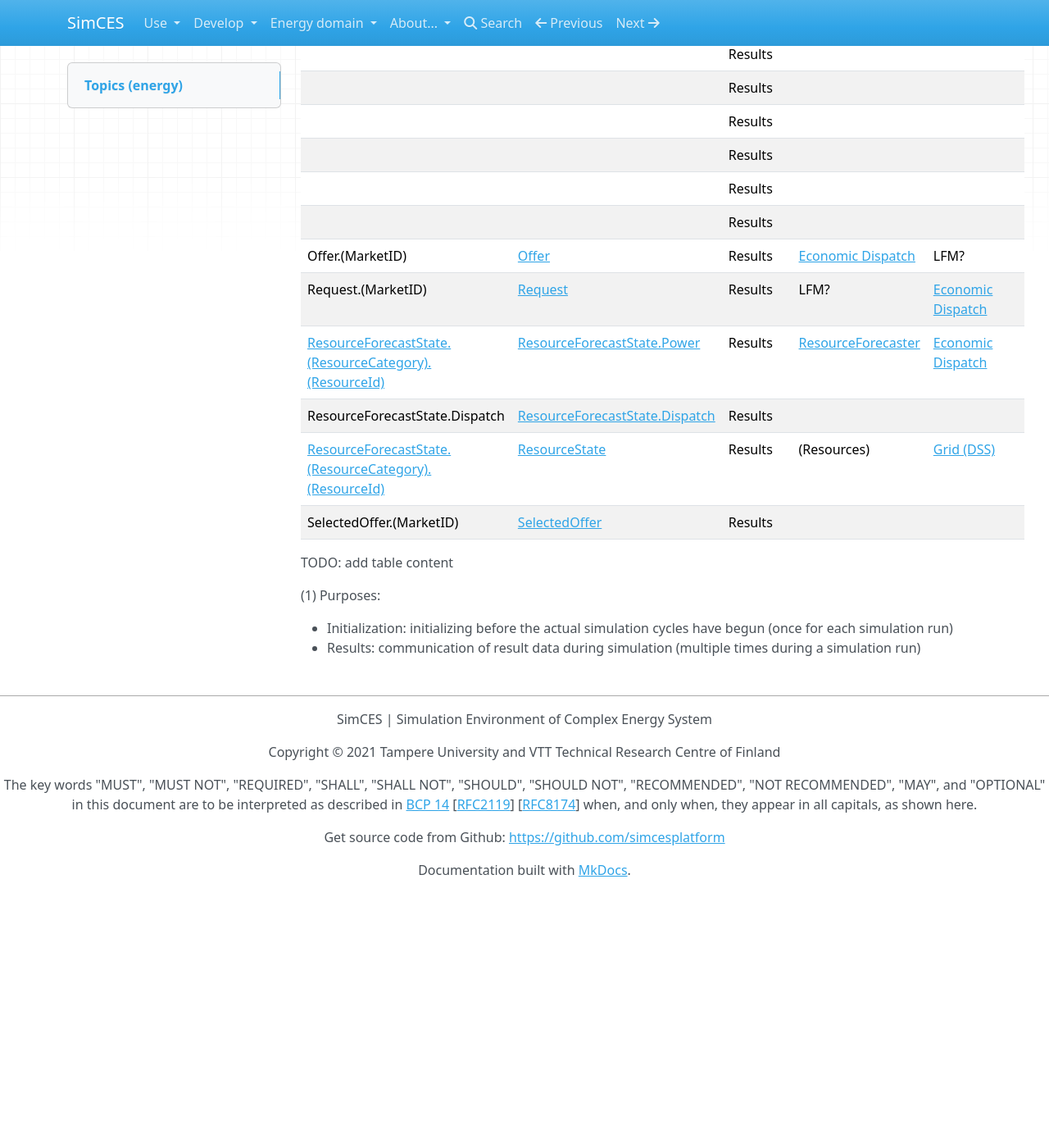
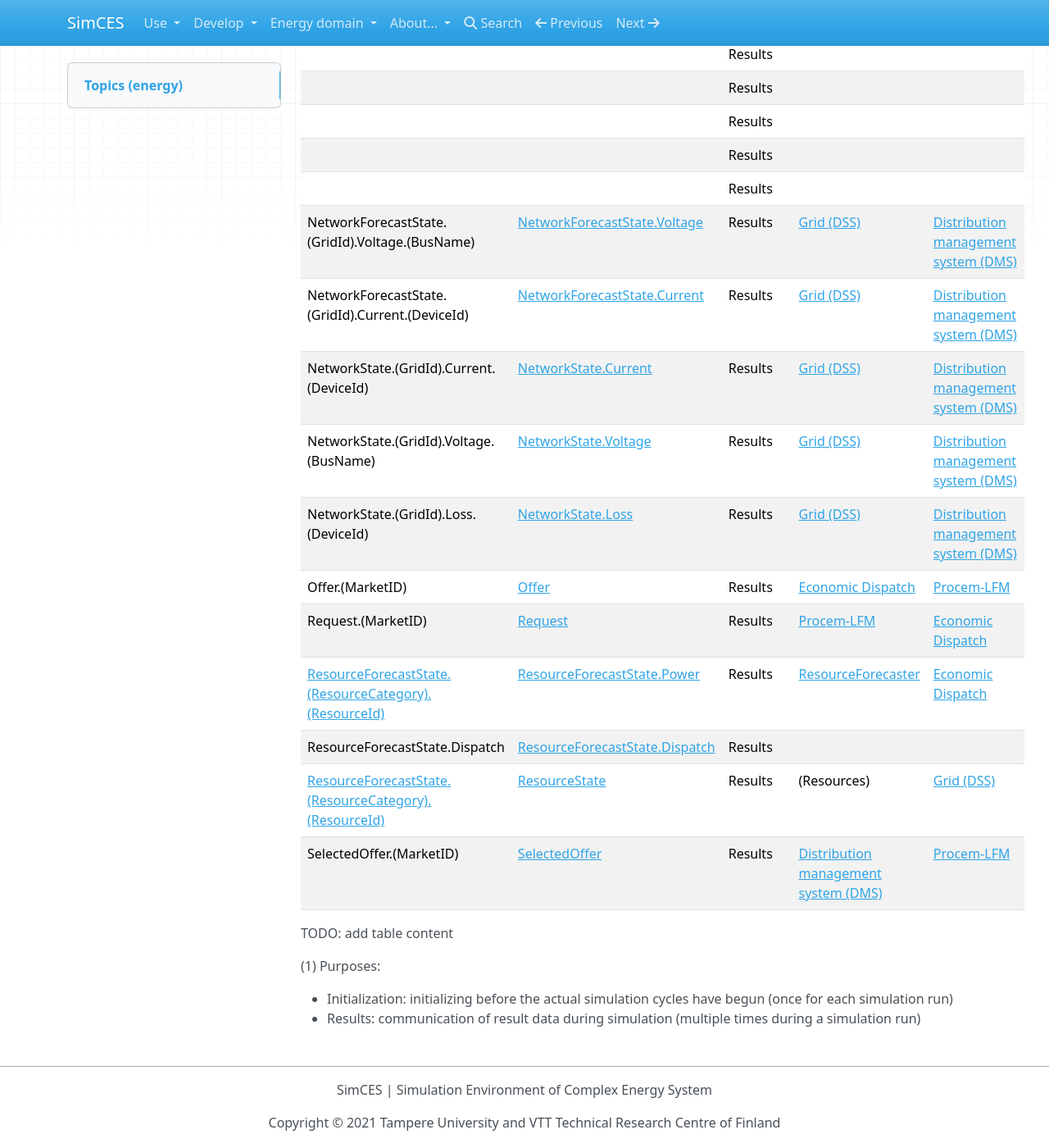
Before and after one commit to simcesplatform/simcesplatform.github.io, an MkDocs documentation site: the page built from markdown/energy_topics.md, in a window 1280 px wide and 1400 px high, scrolled down 820 px. Shown: the whole window at 82% size. Built offline with MkDocs 1.6.1, drawn with Linux system fonts in a browser that asks for light colours; nearby versions of some CDN libraries; library files that are not in the unit come from our copies; before the commit the page ends 1909 px from its top, so only the background shows below that.

Commit message:
Add new rows to topics page, edit existing rows

```diff
--- a/markdown/energy_topics.md
+++ b/markdown/energy_topics.md
@@ -24,13 +24,17 @@ In many cases, each message structure only occurs in one topic, but a message st
 |  |  | Results |  |  |
 |  |  | Results |  |  |
 |  |  | Results |  |  |
-|  |  | Results |  |  |
-| Offer.(MarketID) | [Offer](energy_msg-offer.md) | Results | [Economic Dispatch](energy_economicdispatch.md) | LFM? |
-| Request.(MarketID) | [Request](energy_msg-request.md) | Results | LFM? | [Economic Dispatch](energy_economicdispatch.md) |
+| NetworkForecastState.(GridId).Voltage.(BusName) | [NetworkForecastState.Voltage](energy_msg-networkforecaststate-voltage.md) | Results | [Grid (DSS)](energy_grid-dss.md) | [Distribution management system (DMS)](energy_distribution-management-system-dms.md) |
+| NetworkForecastState.(GridId).Current.(DeviceId) | [NetworkForecastState.Current](energy_msg-networkforecaststate-current.md) | Results | [Grid (DSS)](energy_grid-dss.md) | [Distribution management system (DMS)](energy_distribution-management-system-dms.md) |
+| NetworkState.(GridId).Current.(DeviceId) | [NetworkState.Current](energy_msg-networkstate-current.md) | Results | [Grid (DSS)](energy_grid-dss.md) | [Distribution management system (DMS)](energy_distribution-management-system-dms.md) |
+| NetworkState.(GridId).Voltage.(BusName) | [NetworkState.Voltage](energy_msg-networkstate-voltage.md) | Results | [Grid (DSS)](energy_grid-dss.md) | [Distribution management system (DMS)](energy_distribution-management-system-dms.md) |
+| NetworkState.(GridId).Loss.(DeviceId) | [NetworkState.Loss](energy_msg-networkstate-loss.md) | Results | [Grid (DSS)](energy_grid-dss.md) | [Distribution management system (DMS)](energy_distribution-management-system-dms.md) |
+| Offer.(MarketID) | [Offer](energy_msg-offer.md) | Results | [Economic Dispatch](energy_economicdispatch.md) | [Procem-LFM](energy_procem-lfm.md) |
+| Request.(MarketID) | [Request](energy_msg-request.md) | Results | [Procem-LFM](energy_procem-lfm.md) | [Economic Dispatch](energy_economicdispatch.md) |
 | [ResourceForecastState.(ResourceCategory).(ResourceId)](energy_topic-resourceforecaststate.md) | [ResourceForecastState.Power](energy_msg-resourceforecaststate-power.md) | Results | [ResourceForecaster](energy_resourceforecaster.md) | [Economic Dispatch](energy_economicdispatch.md) |
 | ResourceForecastState.Dispatch | [ResourceForecastState.Dispatch	](energy_msg-resourceforecaststate-dispatch.md) | Results |  |  |
 | [ResourceForecastState.(ResourceCategory).(ResourceId)](energy_topic-resourceforecaststate.md) | [ResourceState](energy_msg-resourcestate.md) | Results | (Resources) | [Grid (DSS)](energy_grid-dss.md) |
-| SelectedOffer.(MarketID) | [SelectedOffer](energy_msg-selectedoffer.md) | Results |  |  |
+| SelectedOffer.(MarketID) | [SelectedOffer](energy_msg-selectedoffer.md) | Results | [Distribution management system (DMS)](energy_distribution-management-system-dms.md) | [Procem-LFM](energy_procem-lfm.md) |
 
 TODO: add table content
 
--- a/mkdocs.yml
+++ b/mkdocs.yml
@@ -69,6 +69,7 @@ nav:
             - Grid (DSS): energy_grid-dss.md
             - Economic Dispatch: energy_economicdispatch.md
             - Price Forecaster: energy_priceforecaster.md
+            - Procem-LFM: energy_procem-lfm.md
             - Resource Forecaster: energy_resourceforecaster.md
         - Message structures (energy):
             - ControlState.PowerSetpoint: energy_msg-controlstate-powersetpoint.md
```
Also changed, not shown: markdown/energy_procem-lfm.md (added, +3 -0 lines).
